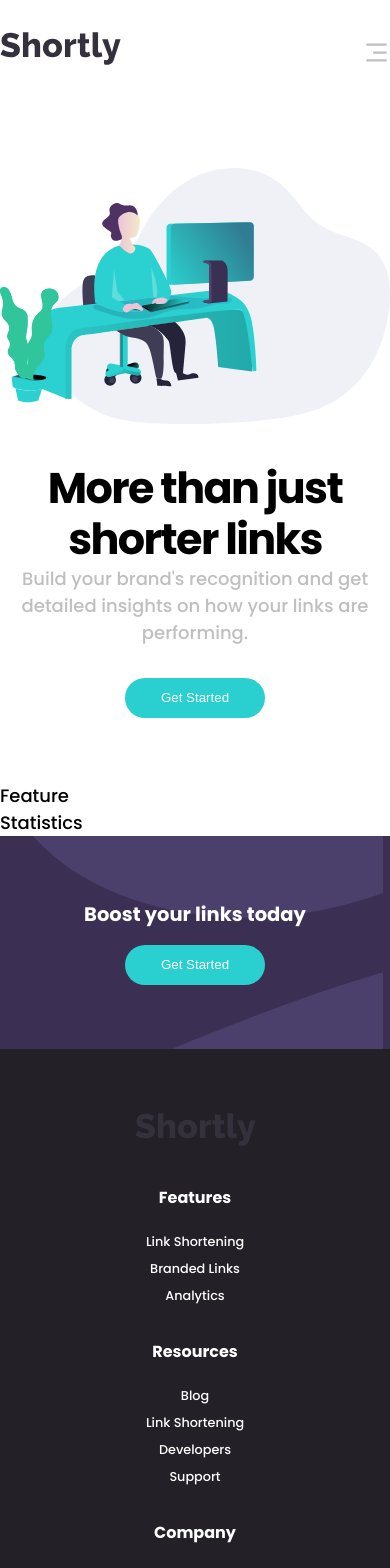
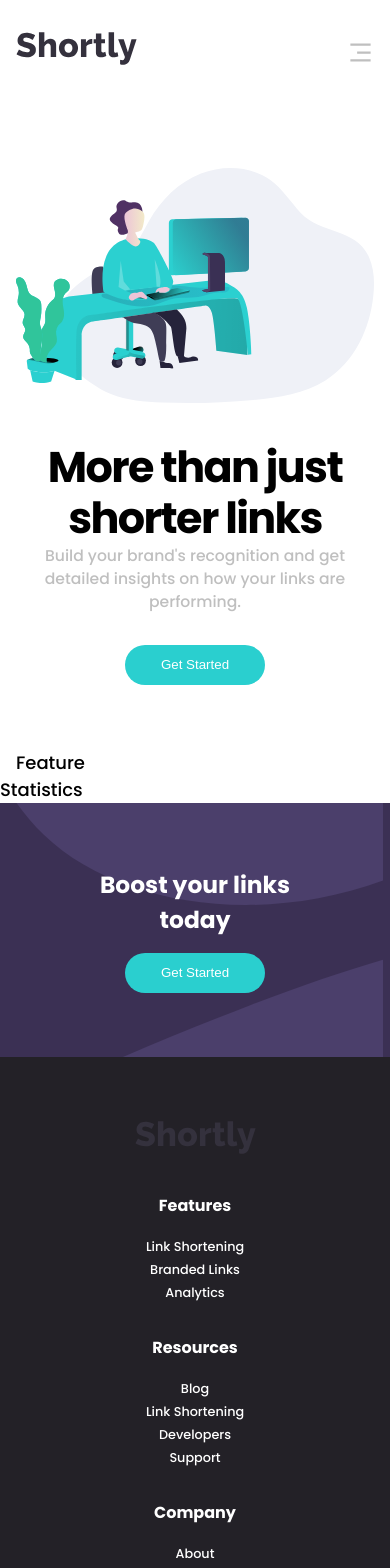
Before and after one commit to paulonkt/React-Infinitas-Learning-SEP-URL-Shortner, a React (Create React App) app in the folder app/: page / in a window 390 px wide. Shown: the top 1568 px of the page. Built offline with nearby package versions, Linux system fonts and the light colour scheme.

Commit message:
Fixed spacing in mobile, made font sizes default

```diff
--- a/app/src/App.css
+++ b/app/src/App.css
@@ -12,6 +12,28 @@ body {
 	font-size: 18px;
 }
 
+h1 {
+	font-size: 5vw;
+	line-height: 5.4vw;
+	font-weight: 700;
+	letter-spacing: -0.1rem;
+}
+
+h3 {
+	font-size: 3vw;
+	font-weight: 700;
+}
+
+h4 {
+	font-size: 1.4vw;
+	font-weight: 700;
+}
+
+p {
+	font-weight: 500;
+	color: var(--color-neutral-gray);
+}
+
 @media only screen and (min-width: 1024px) {
 	.sep__boxed {
 		margin: auto;
@@ -22,3 +44,26 @@ body {
 		width: 100%;
 	}
 }
+
+@media screen and (max-width: 690px) {
+	h1 {
+		font-size: 11vw;
+		line-height: 13vw;
+	}
+
+	h3 {
+		font-size: 6vw;
+	}
+
+	h4 {
+		font-size: 5vw;
+	}
+
+	p {
+		font-size: 4vw;
+	}
+
+	.sep__boxed {
+		padding: 0 1rem;
+	}
+}
--- a/app/src/App.tsx
+++ b/app/src/App.tsx
@@ -10,9 +10,9 @@ function App() {
 				<Navbar/>
 				<Header/>
 				<Feature/>
-				<Statistics/>
 			</div>
 			<div className='sep__fluid'>
+				<Statistics/>
 				<Cta/>
 				<Footer/>
 			</div>
--- a/app/src/components/cta/cta.css
+++ b/app/src/components/cta/cta.css
@@ -4,7 +4,6 @@
 }
 
 .sep__cta-call h3 {
-	font-size: 3vw;
 	color: white;
 	text-align: center;
 	margin-bottom: 1rem;
@@ -20,8 +19,4 @@
 		background: var(--color-primary-dark-violet) url('../../assets/bg-boost-mobile.svg') no-repeat center;
 		padding: 4rem;
 	}
-
-	.sep__cta-call h3 {
-		font-size: 5vw;
-	}
 }
--- a/app/src/components/header/header.css
+++ b/app/src/components/header/header.css
@@ -20,16 +20,7 @@
 	padding-right: 5rem;
 }
 
-.sep__header-content h1 {
-	font-size: 5vw;
-	line-height: 5.4vw;
-	font-weight: 700;
-	letter-spacing: -0.1rem;
-}
-
 .sep__header-content p {
-	color: var(--color-neutral-gray);
-	font-weight: 500;
 	margin: 0 0 2rem 0;
 }
 
@@ -62,8 +53,6 @@
 	}
 
 	.sep__header-content h1 {
-		font-size: 11vw;
-		line-height: 13vw;
 		text-align: center;
 		width: 100%;
 	}
```
